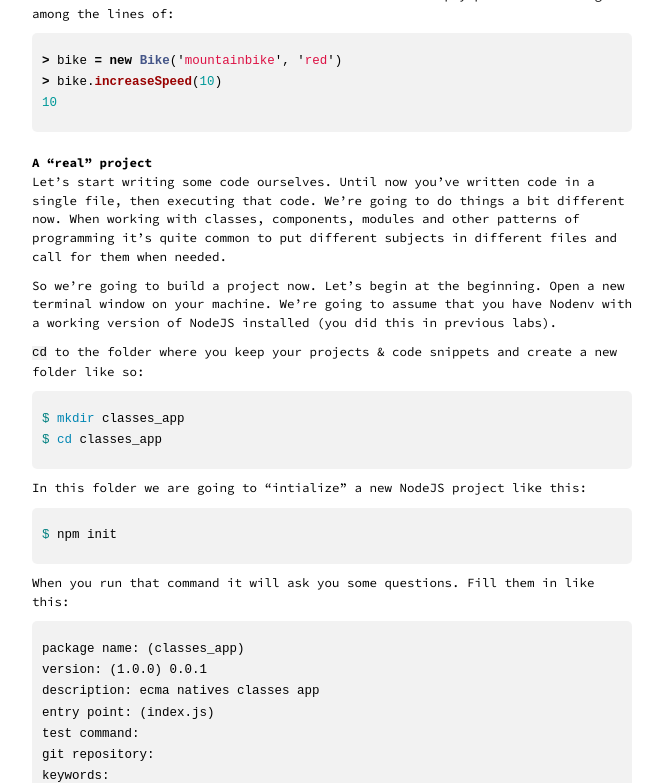
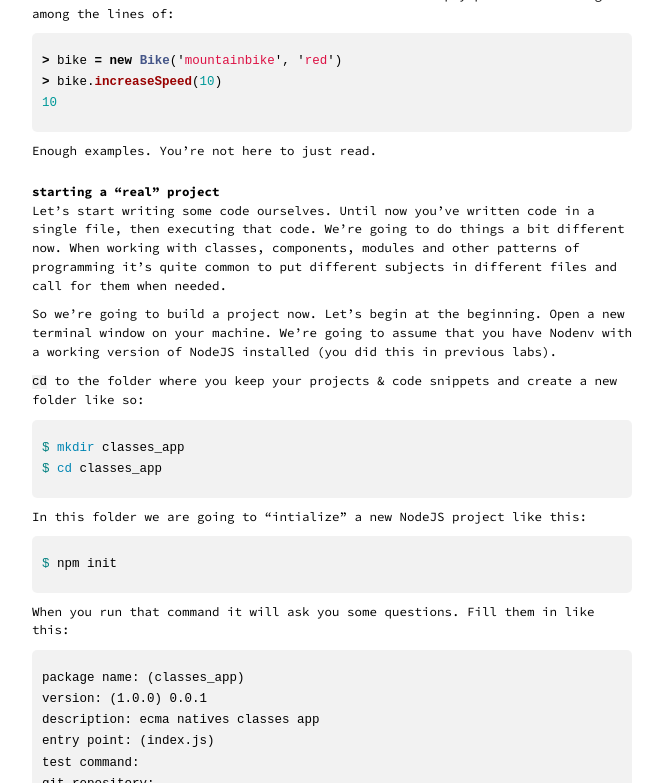
Before and after one commit to ecmanatives/ecmanatives.github.io, a Jekyll site: the page built from _posts/2019-08-23-lab-2.markdown, in a window 1280 px wide and 900 px high, scrolled down 1790 px, cut to the strip 117-900 px from the top of the window. Shown: the whole strip, without its empty margins (308-971 px from the left). Built offline with Jekyll 4.4.1, drawn with Linux system fonts in a browser that asks for light colours.

Commit message:
Breaking up the intro a bit

````diff
--- a/_posts/2019-08-23-lab-2.markdown
+++ b/_posts/2019-08-23-lab-2.markdown
@@ -79,7 +79,9 @@
 10
 ```
 
-## A "real" project
+Enough examples. You're not here to just read.
+
+## starting a "real" project
 
 Let's start writing some code ourselves. Until now you've written code in a
 single file, then executing that code. We're going to do things a bit different
````
